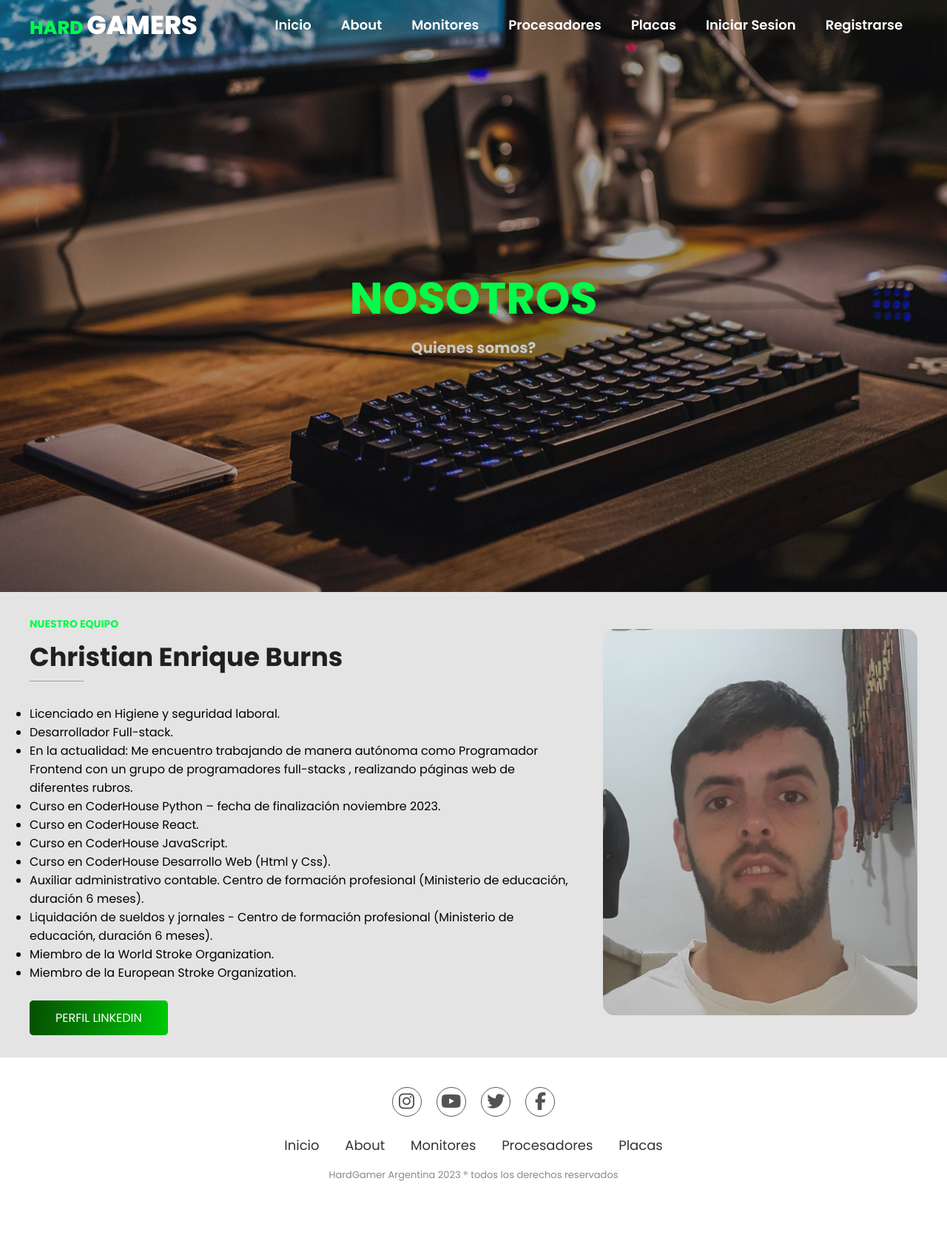
After one commit to cccBurns/django_burns, a Django app: page /about/ in a window 1280 px wide. The commit adds this page. Shown: the whole page at 74% size. Run offline with Django 4.2, Linux system fonts and the light colour scheme; some libraries are stand-ins or nearby versions.

Commit message:
23/11/2023 9:33

```diff
--- /dev/null
+++ b/inicio/templates/inicio/about.html
@@ -0,0 +1,66 @@
+{% extends "base.html" %}
+
+{% block title_head %}
+    <title>About</title>
+{% endblock title_head %}
+
+{% block contiene_header %}
+        <div class="header-content container">
+            <div class="header-txt">
+                <h1><span class="green">Nosotros</span></h1>
+                <!-- <h2>¿Quienes somos?</h2> -->
+                <p>
+                    <strong>Quienes somos?</strong>
+                </p>
+                <!-- <a href="#" class="btn-1">Informacion</a> -->
+            </div>
+        </div>
+    </header>
+{% endblock contiene_header %}
+
+{% block h1_header %}
+
+{% endblock h1_header %}
+
+{% block main %}
+
+{% endblock main %}
+
+{% block section %}
+
+<section class="nosotros">
+    <div class="nosotros-content container">
+
+        <div class="nosotros-txt">
+            <span><strong>Nuestro equipo</strong></span>
+            <h2>Christian Enrique Burns</h2>
+            <hr>
+            <ul>
+                <li>Licenciado en Higiene y seguridad laboral.</li>
+                <li>Desarrollador Full-stack.</li>
+                <li>En la actualidad: Me encuentro trabajando de manera autónoma como Programador
+                    Frontend con un grupo de programadores full-stacks , realizando páginas web de diferentes
+                    rubros.</li>
+                <li>Curso en CoderHouse Python – fecha de finalización noviembre 2023.</li>
+                <li>Curso en CoderHouse React.</li>
+                <li>Curso en CoderHouse JavaScript.</li>
+                <li>Curso en CoderHouse Desarrollo Web (Html y Css).</li>
+                <li>Auxiliar administrativo contable. Centro de formación profesional (Ministerio de educación, duración 6 meses).</li>
+                <li>Liquidación de sueldos y jornales - Centro de formación profesional (Ministerio de educación, duración 6 meses).</li>
+                <li>Miembro de la World Stroke Organization.</li>
+                <li>Miembro de la European Stroke Organization.</li>
+            </ul>
+            <br>
+            <a href="https://www.linkedin.com/in/christianburns03" class="btn-1">Perfil Linkedin</a>
+
+        </div>
+
+        <div class="nosotros-img">
+            <img src="../static/assets/img/ccc2.jpg" alt="foto">
+        </div>
+    </div>
+</section>
+
+
+
+{% endblock section %}
--- a/inicio/urls.py
+++ b/inicio/urls.py
@@ -1,5 +1,5 @@
 from django.urls import path
-from inicio.views import inicio, monitores, crear_monitor, eliminar_monitor, actualizar_monitor, detalle_monitor
+from inicio.views import inicio, monitores, crear_monitor, eliminar_monitor, actualizar_monitor, detalle_monitor, about
 
 urlpatterns = [
     path('', inicio, name='inicio'),
@@ -8,4 +8,5 @@ urlpatterns = [
     path('monitores/<int:monitor_id>/', detalle_monitor, name='detalle_monitor'),
     path('monitores/<int:monitor_id>/eliminar/', eliminar_monitor, name='eliminar_monitor'),
     path('monitores/<int:monitor_id>/actualizar/', actualizar_monitor, name='actualizar_monitor'),
+    path('about/', about, name='about'),
 ]
--- a/inicio/views.py
+++ b/inicio/views.py
@@ -6,6 +6,10 @@ from django.contrib.auth.decorators import login_required
 def inicio(request):
 
     return render(request, 'inicio/inicio.html', {})
+
+def about(request):
+
+    return render(request, 'inicio/about.html', {})
 
 def monitores(request):
 
--- a/templates/base.html
+++ b/templates/base.html
@@ -30,9 +30,10 @@
             <nav class="navbar">
                 <ul>
                     <li><a href={% url "inicio" %}>Inicio</a></li>
+                    <li><a href={% url "about" %}>About</a></li>
                     <li><a href={% url "monitores" %}>Monitores</a></li>
                     <li><a href={% url "procesadores" %}>Procesadores</a></li>
-                    <li><a href={% url "placas" %}>Placas de video</a></li>
+                    <li><a href={% url "placas" %}>Placas</a></li>
                     {% comment %} <li><a href="contacto.html">Contacto</a></li> {% endcomment %}
                     {% if not request.user.is_authenticated %}
                     <li><a href={% url "login" %}>Iniciar Sesion</a></li>
@@ -88,9 +89,9 @@
             <li>
                 <a href="#arriba">Inicio</a>
             </li>
-            {% comment %} <li>
-                <a href="nosotros.html">Nosotros</a>
-            </li> {% endcomment %}
+            <li>
+                <a href="about">About</a>
+            </li>
             <li>
                 <a href="monitores">Monitores</a>
             </li>
@@ -98,7 +99,7 @@
                 <a href="hardware/procesadores">Procesadores</a>
             </li>
             <li>
-                <a href="hardware/placas">Placas de video</a>
+                <a href="hardware/placas">Placas</a>
             </li>
             {% comment %} <li>
                 <a href="contacto.html">Contacto</a>
```
Also changed, not shown: inicio/static/assets/img/ccc1.jpg (added), inicio/static/assets/img/ccc2.jpg (added).
